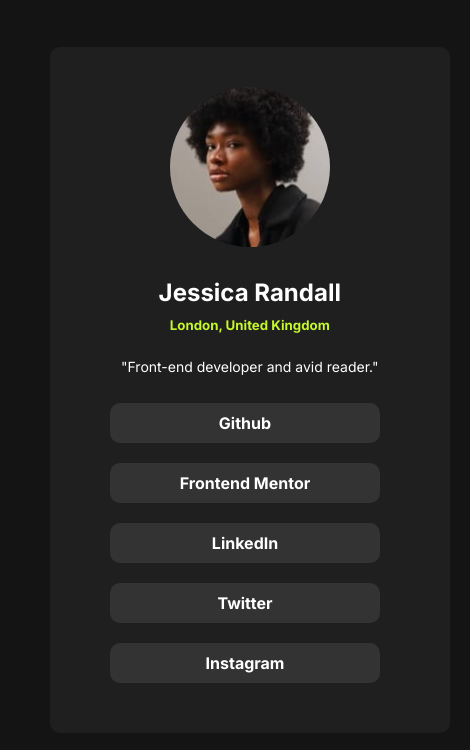
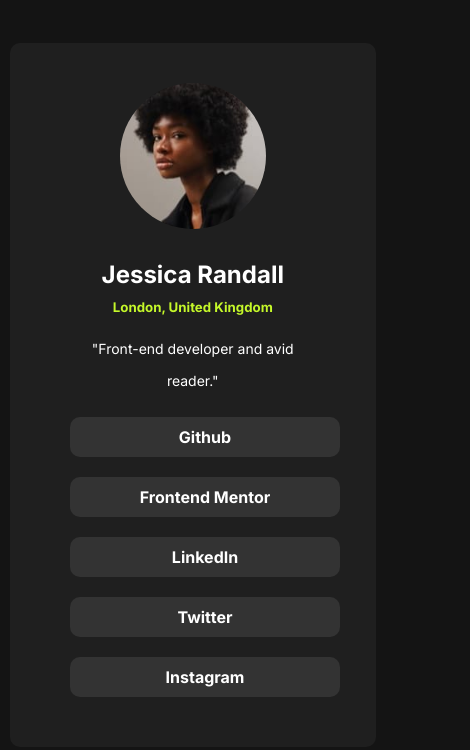
Before and after one commit to Taophycc/Social-Links-profile-page, a plain HTML site: page index.html in a window 390 px wide. Shown: the whole page, 470 px wide, since content can reach past the window. Drawn offline with Linux system fonts and the light colour scheme.

Commit message:
Update index.css

```diff
--- a/index.css
+++ b/index.css
@@ -5,6 +5,8 @@
 body{
     background-color: hsl(0, 0%, 8%);
     font-family: 'inter';
+    margin:0;
+    overflow-x:hidden;
 }
 
 p {
@@ -152,7 +154,7 @@ h5 {
     .container {
         width: 85%;
         height: 100%;
-        margin-left: 50px;
+        margin-left: 10px;
         margin-top: 10%;
     }
     .button-container{
```
